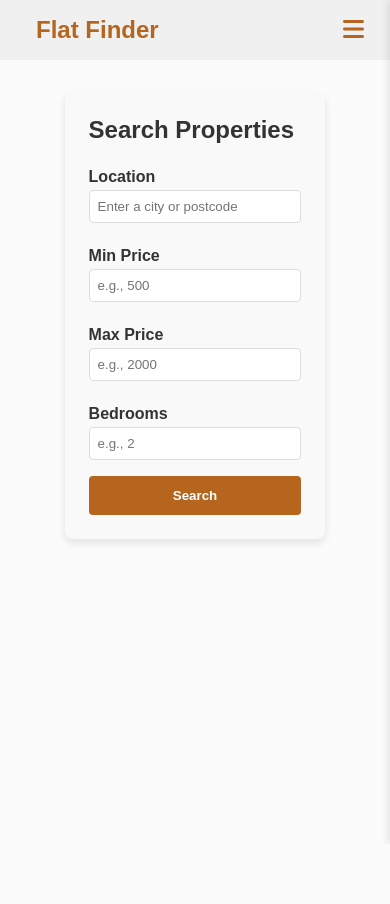
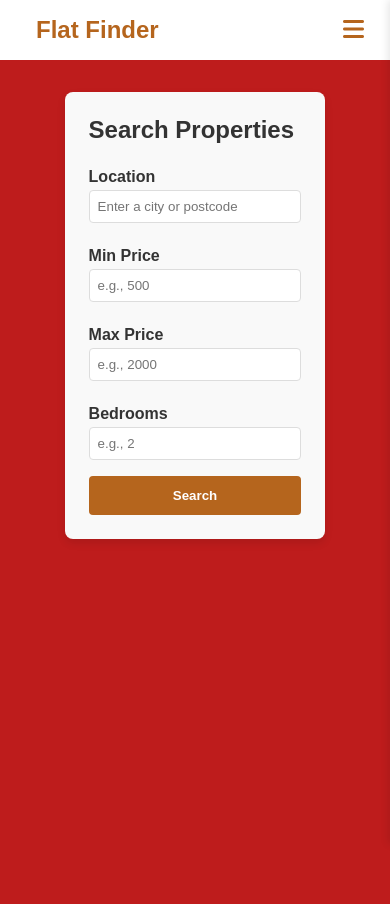
Before and after one commit to cooperkeenan/FlatFinder, a Flask app: page /search in a window 390 px wide. Before the commit the page ends 841 px from the top, so only its background shows below. Run offline with Flask 3, Linux system fonts and the light colour scheme.

Commit message:
Search result background working

```diff
--- a/static/for_you.css
+++ b/static/for_you.css
@@ -3,7 +3,7 @@
     display: flex;
     flex-direction: column;
     align-items: center;
-    background-color: #fff;
+    background-color: var(--background-color);
 }
 
 .property-card {
--- a/static/nav.css
+++ b/static/nav.css
@@ -8,12 +8,12 @@
 
 body {
     color: #333;
-    background-color: #fbfbfb;
+    background-color: #ffffff;
 }
 
 /* Navigation Bar */
 header {
-    background-color: #f0f0f0;
+    background-color: #ffffff;
     padding: 1rem;
     position: relative;
     z-index: 20; /* Ensure header stays above the sliding menu */
@@ -29,11 +29,11 @@ nav {
     font-weight: bold;
     font-size: 1.5rem;
     margin-left: 20px;
-    color: #b5651d;
+    color: var(--primary-color);
 }
 
 .logo a {
-    color: #b5651d;
+    color: var(--primary-color);
     text-decoration: none;
 }
 
@@ -58,7 +58,7 @@ nav {
 }
 
 .nav-links a:hover {
-    color: #b5651d;
+    color: var(--primary-color-hover);
 }
 
 /* Hamburger Menu Button */
@@ -67,7 +67,7 @@ nav {
     background: none;
     border: none;
     font-size: 1.5rem;
-    color: #b5651d; /* Matches the logo color */
+    color: var(--primary-color);
     cursor: pointer;
     padding: 10px;
     position: absolute;
@@ -78,7 +78,7 @@ nav {
 }
 
 .hamburger:hover {
-    color: #944a17; /* Slightly darker on hover */
+    color: var(--primary-color-hover);
 }
 
 .hamburger i {
--- a/static/profile.css
+++ b/static/profile.css
@@ -21,12 +21,12 @@
 
 .tab-button:hover {
     background-color: #e1e1e1;
-    color: #b5651d;
+    color: var(--primary-color-hover);
 }
 
 .tab-button.active {
     background-color: #fff;
-    color: #b5651d;
+    color: var(--primary-color);
     box-shadow: 0 2px 4px rgba(0,0,0,0.2);
     border-style: solid;
     border-width: 1px;
--- a/static/property.css
+++ b/static/property.css
@@ -57,7 +57,7 @@
 }
 
 .price {
-    color: #b5651d;
+    color: var(--primary-color);
     font-size: 40px;
     font-weight: bold;
 }
@@ -98,7 +98,7 @@
 
 .divider {
     height: 1px;
-    background-color: #b5651d;
+    background-color: var(--primary-color);
     width: 100%;
     margin: 20px 0;
 }
@@ -154,7 +154,7 @@
     width: 100vw;
     height: 100vh;
     overflow: hidden;
-    background-color: rgba(0, 0, 0, 0.9);
+    background-color: var(--modal-background);
 }
 
 
--- a/static/search.css
+++ b/static/search.css
@@ -1,14 +1,27 @@
+html, body {
+    margin: 0;
+    padding: 0;
+    box-sizing: border-box;
+    background-color: var(--background-color);
+    font-family: Arial, sans-serif;
+  }
+
+* {
+    box-sizing: border-box;
+}
 
 
 
-/*----------------------------------------- Inital Search Page Styling -------------------------------------------------*/
+/* Search Page Layout */
 .search-page {
+    min-height: 100vh;     /* Fill at least 100% of the viewport height */
     display: flex;
     flex-direction: column;
     align-items: center;
     padding: 2rem;
     text-align: left;
 }
+
 
 /* Search Form */
 .search-form {
--- a/static/styles.css
+++ b/static/styles.css
@@ -1,3 +1,18 @@
+:root {
+    --primary-color: #b5651d;        /* Main brand color */
+    --primary-color-hover: #944a17; /* Hover state for buttons */
+    --secondary-color: #464646;     /* Secondary text color */
+    --accent-color: #696969;        /* Accent text color */
+    --background-color: #be1c1c;    /* f7f3f3*/
+    --modal-background: rgba(0, 0, 0, 0.9); /* Modal background */
+    --divider-color: #b5651d;       /* Divider line color */
+    --button-text-color: #fff;      /* Button text */
+    --input-border-color: #666;     /* Input border color */
+    --input-text-color: #666;       /* Input text color */
+}
+
+
+
 /* Basic Reset & Body */
 * {
     margin: 0;
@@ -7,8 +22,9 @@
 body {
     font-family: Arial, sans-serif;
     color: #333;
-    background-color: #fbfbfb;
+    background-color: var(--background-color);
 }
+
 
 body.no-scroll {
     overflow: hidden;
@@ -108,7 +124,7 @@ body.no-scroll {
     gap: 2rem;
     padding: 2rem 1rem;
     margin-top: 60px;
-    background-color: #fbfbfb;
+    background-color: var(--background-color);
 
     /* Constrain total width and center the grid on the page */
     max-width: 1200px;
```
Also changed, not shown: other parts of static/search.css (+65 -14 lines).
